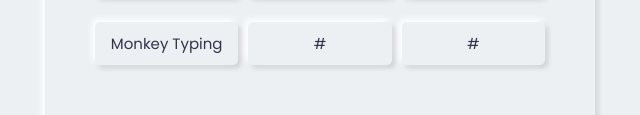
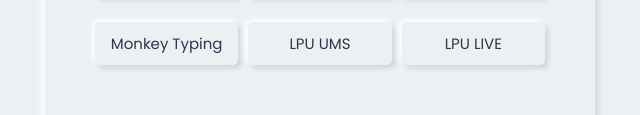
Before and after one commit to siddharthkrofficial/Official, a plain HTML site: page index.html in a window 1280 px wide. Shown: the part 609-724 px from the top of the page, without its empty margins (322-962 px from the left). Drawn offline with Linux system fonts and the light colour scheme.

Commit message:
Update index.html

```diff
--- a/index.html
+++ b/index.html
@@ -61,8 +61,8 @@ l<!DOCTYPE html>
         <br>
         <div class="buttons">
             <button onclick="window.location.href='https://monkeytype.com/';">Monkey Typing</button>
-            <button onclick="window.location.href='#';">#</button>
-            <button onclick="window.location.href='#';">#</button>
+            <button onclick="window.location.href='https://ums.lpu.in/lpuums/';">LPU UMS</button>
+            <button onclick="window.location.href='https://lpulive.lpu.in/login';">LPU LIVE</button>
         </div>
         <br>
         <br>
```
